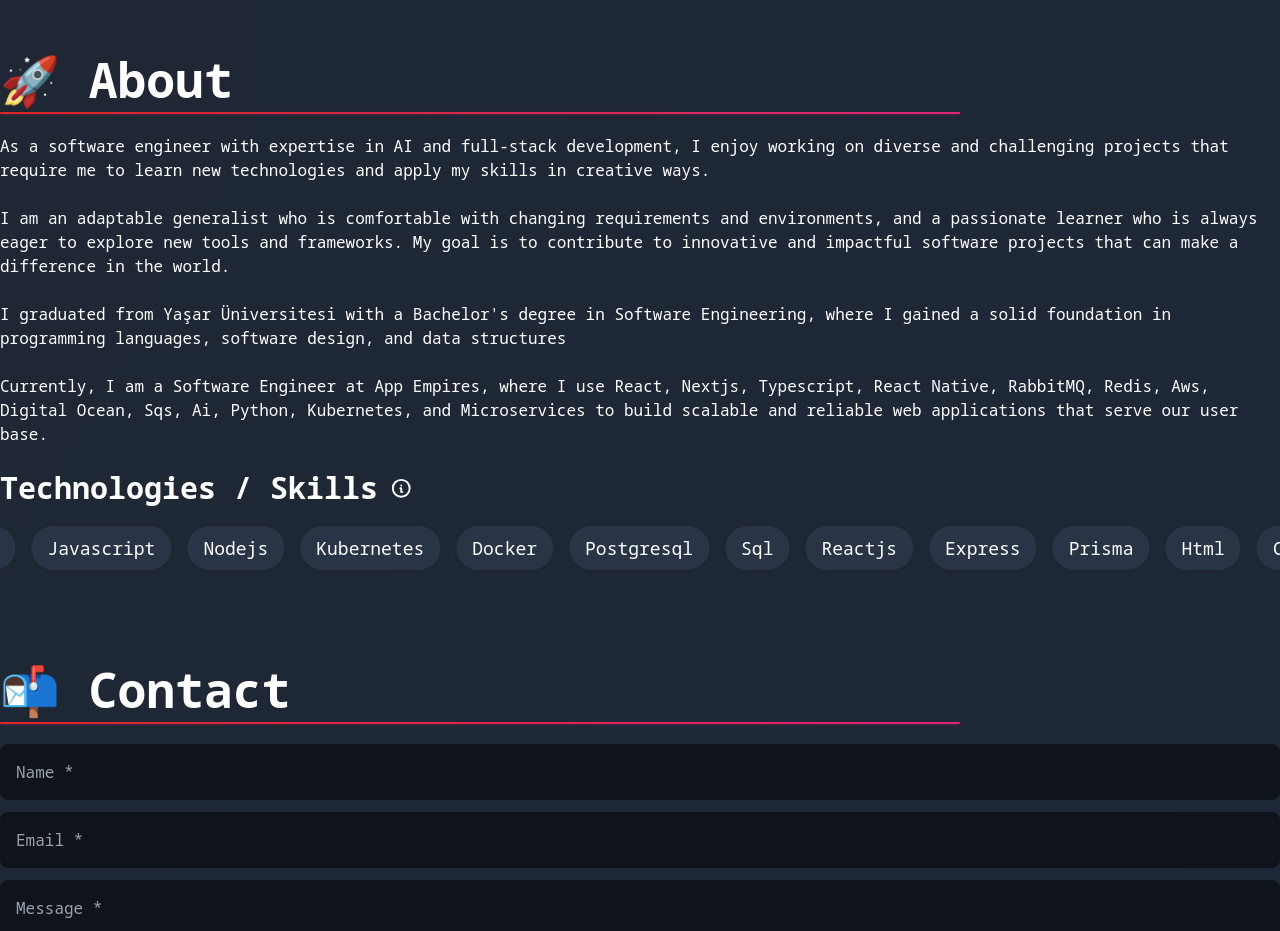
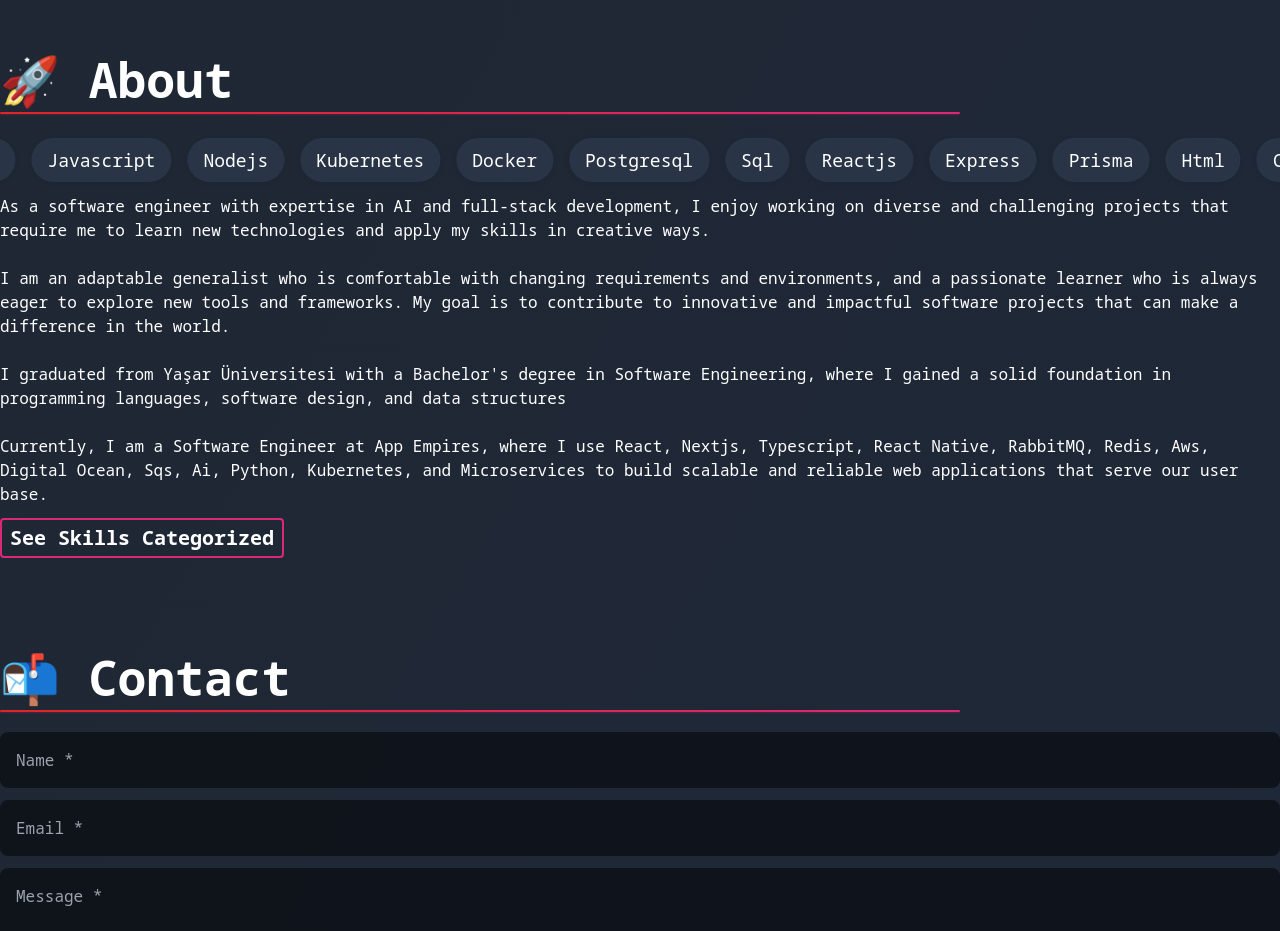
Before and after one commit to Gandalf-pro/personal-website, a Next.js app: page / in a window 1280 px wide. Shown: the part 920-1851 px from the top of the page. Built offline with nearby package versions, Linux system fonts and the light colour scheme.

Commit message:
about section imp

```diff
--- a/src/components/AboutSection.tsx
+++ b/src/components/AboutSection.tsx
@@ -1,11 +1,15 @@
-import React from "react";
+import React, { useState } from "react";
 import Technologies from "./Technologies";
 import HomeSection from "./HomeSection";
+import TechnologiesDetailedView from "./TechnologiesDetailedView";
 
 const AboutSection = () => {
+  const [isDetailsOpen, setIsDetailsOpen] = useState(false);
+
   return (
     <HomeSection title="🚀 About" id="about">
-      <div>
+      <Technologies disableHeader />
+      <div className="mt-3">
         As a software engineer with expertise in AI and full-stack development,
         I enjoy working on diverse and challenging projects that require me to
         learn new technologies and apply my skills in creative ways.
@@ -26,7 +30,18 @@ const AboutSection = () => {
         Sqs, Ai, Python, Kubernetes, and Microservices to build scalable and
         reliable web applications that serve our user base.
       </div>
-      <Technologies />
+      {isDetailsOpen ? (
+        <TechnologiesDetailedView className="mt-3" />
+      ) : (
+        <button
+          className="mt-3 rounded border-2 border-pink-600 px-2 py-1 text-xl font-semibold transition-all duration-300 ease-in-out hover:shadow-xl hover:shadow-pink-600/70"
+          onClick={() => {
+            setIsDetailsOpen(true);
+          }}
+        >
+          See Skills Categorized
+        </button>
+      )}
     </HomeSection>
   );
 };
--- a/src/components/Technologies.tsx
+++ b/src/components/Technologies.tsx
@@ -12,7 +12,11 @@ import {
   TooltipTrigger,
 } from "./Tooltip";
 
-const Technologies = () => {
+export interface TechnologiesProps {
+  disableHeader?: boolean;
+}
+
+const Technologies = ({ disableHeader }: TechnologiesProps) => {
   const [isDetailedView, setIsDetailedView] = useState(false);
   const techComponent = technologiesData.map((tech) => (
     <TechnologiesShowcase text={tech.name} key={tech.name} />
@@ -20,11 +24,14 @@ const Technologies = () => {
 
   return (
     <div className="container mx-auto mt-6">
+      {disableHeader !== true && (
         <h3 className="mb-5 inline-flex w-full max-w-full items-center gap-3 px-2 text-3xl font-semibold sm:px-0">
           Technologies / Skills
           <TooltipProvider delayDuration={250}>
             <Tooltip>
-            <TooltipTrigger onClick={() => setIsDetailedView(!isDetailedView)}>
+              <TooltipTrigger
+                onClick={() => setIsDetailedView(!isDetailedView)}
+              >
                 <IconInfoCircle
                   size="0.75em"
                   className="hover:text-pink-600 hover:opacity-80 hover:shadow-sm"
@@ -36,6 +43,7 @@ const Technologies = () => {
             </Tooltip>
           </TooltipProvider>
         </h3>
+      )}
       {!isDetailedView && (
         <div className="overflow-x-clip">
           <div className="flex-container flex flex-row gap-4">
--- a/src/components/TechnologiesDetailedView.tsx
+++ b/src/components/TechnologiesDetailedView.tsx
@@ -3,7 +3,13 @@ import { Tabs, TabsContent, TabsList, TabsTrigger } from "./Tabs";
 import { useMemo } from "react";
 import TechnologiesShowcase from "./TechnologiesShowcase";
 
-const TechnologiesDetailedView = () => {
+export interface TechnologiesDetailedViewProps {
+  className?: string;
+}
+
+const TechnologiesDetailedView = ({
+  className,
+}: TechnologiesDetailedViewProps) => {
   const data = useMemo(() => {
     return {
       backend: technologiesData
@@ -35,7 +41,7 @@ const TechnologiesDetailedView = () => {
   }, []);
 
   return (
-    <div>
+    <div className={className}>
       <Tabs defaultValue="backend" className="w-full">
         <TabsList className="mb-3 flex h-auto w-full flex-wrap sm:h-12 sm:flex-nowrap">
           <TabsTrigger
```
Lines whose indentation alone changed are shown as unchanged.
